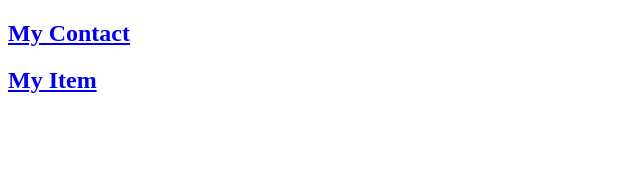
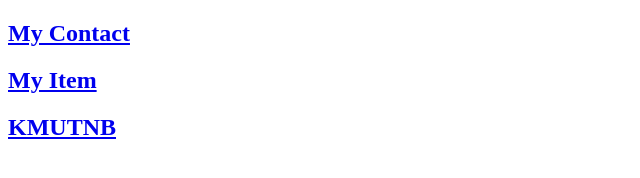
Before and after one commit to Phumrapees/INTRO-INE, a plain HTML site: page HTML/HW/HW3/myprofile.html in a window 1280 px wide. Shown: the whole page, without its empty margins (0-640 px from the left). Drawn offline with Linux system fonts and the light colour scheme.

Commit message:
Add kmutnb

```diff
--- a/HTML/HW/HW3/myprofile.html
+++ b/HTML/HW/HW3/myprofile.html
@@ -8,5 +8,6 @@
 <body>
     <h2><a href="./mycontact.html">My Contact</a></h2>
     <h2><a href="./myitem.html">My Item</a></h2>
+    <h2><a href="https://www.kmutnb.ac.th/home">KMUTNB</a></h2>
 </body>
 </html>
```
